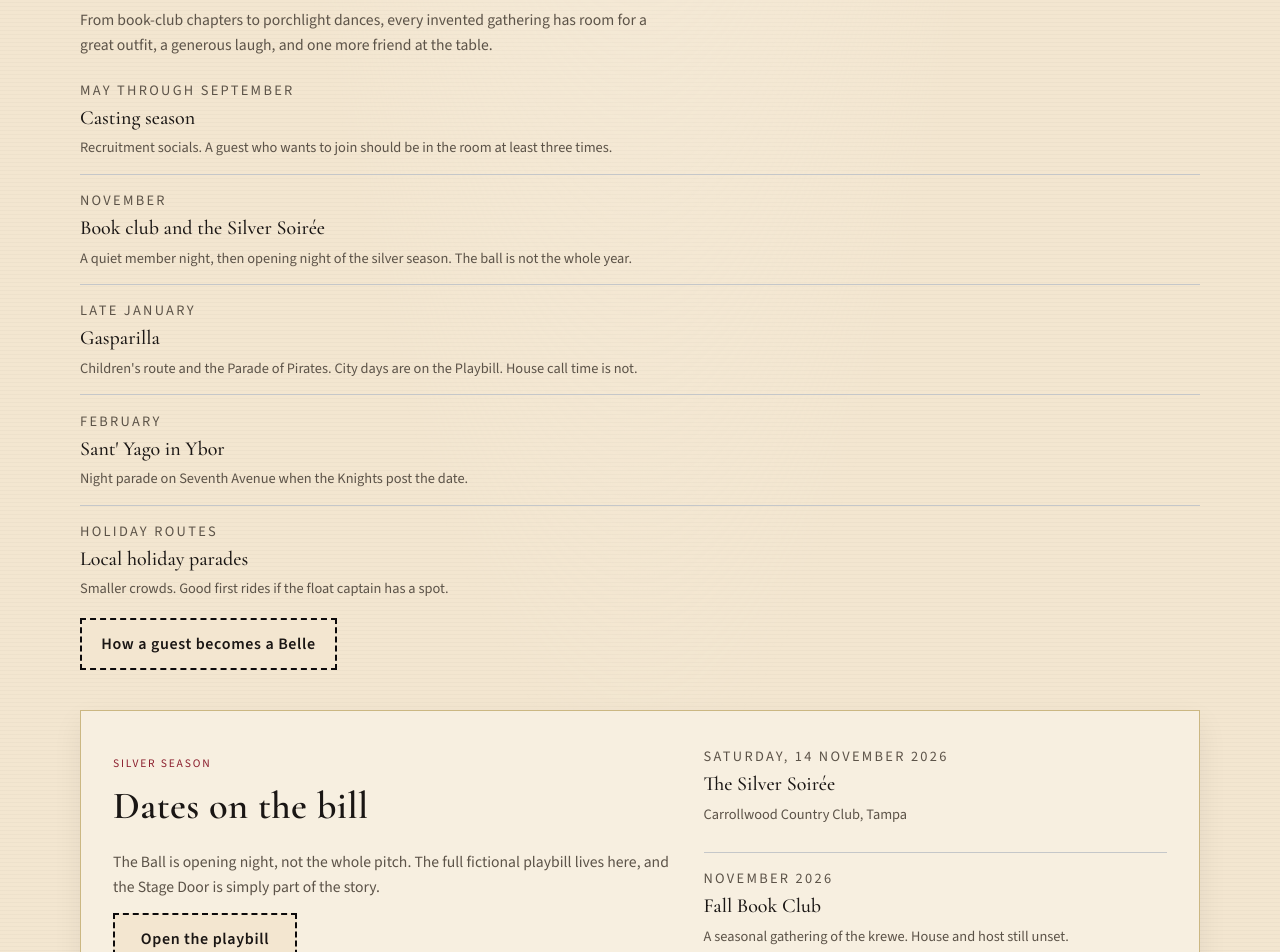
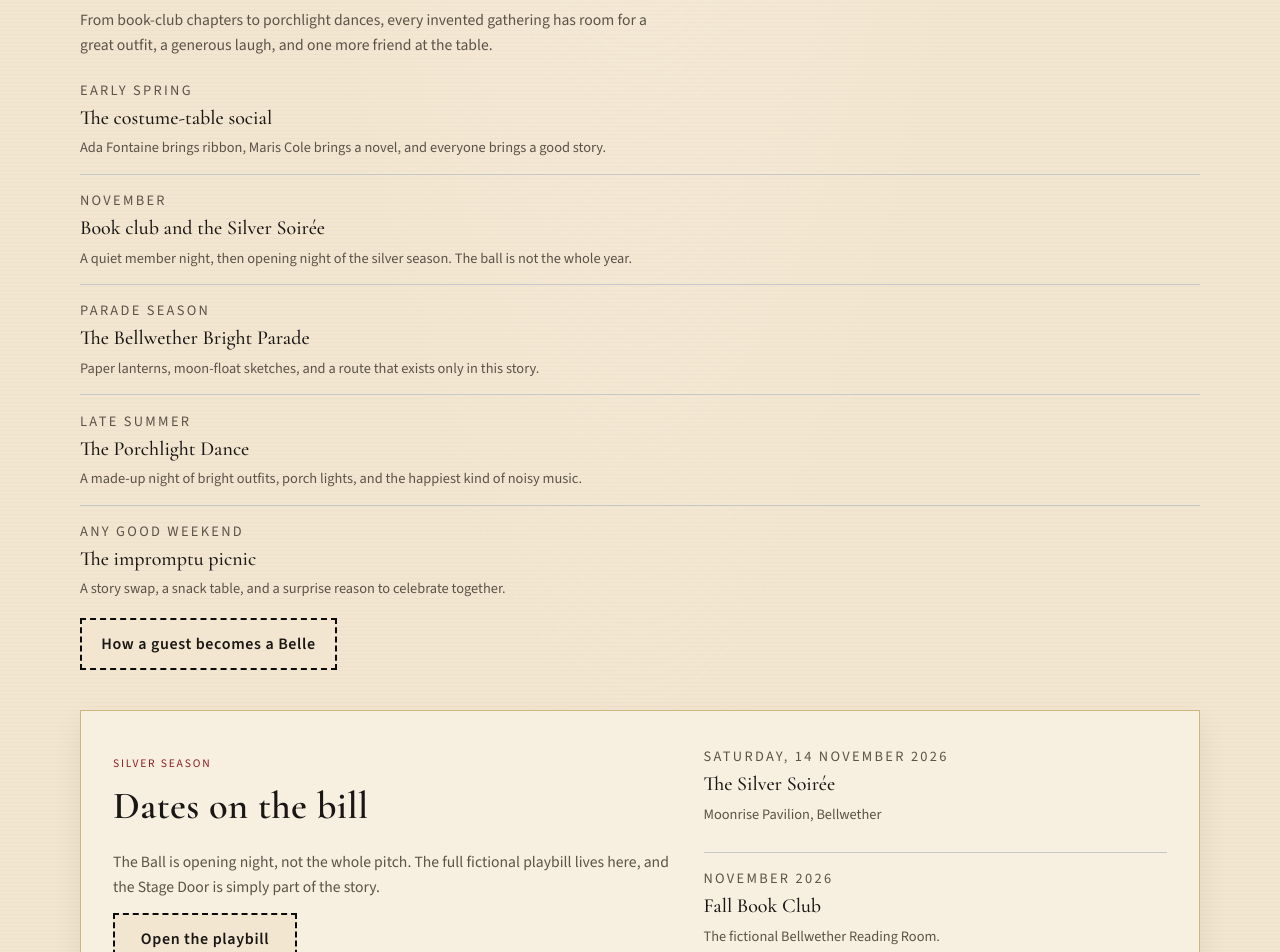
Before and after one commit to MissTully/krewe-les-belles-femmes-website, a React (Vite) app: page / in a window 1280 px wide. Shown: the part 2800-3752 px from the top of the page. Built offline with nearby package versions, Linux system fonts and the light colour scheme.

Commit message:
Fictionalize public calendar entries

```diff
--- a/src/content.ts
+++ b/src/content.ts
@@ -112,9 +112,9 @@ export const producerLevels = [
  */
 export const yearRhythm = [
   {
-    when: "May through September",
-    title: "Casting season",
-    note: "Recruitment socials. A guest who wants to join should be in the room at least three times.",
+    when: "Early spring",
+    title: "The costume-table social",
+    note: "Ada Fontaine brings ribbon, Maris Cole brings a novel, and everyone brings a good story.",
   },
   {
     when: "November",
@@ -122,19 +122,19 @@ export const yearRhythm = [
     note: "A quiet member night, then opening night of the silver season. The ball is not the whole year.",
   },
   {
-    when: "Late January",
-    title: "Gasparilla",
-    note: "Children's route and the Parade of Pirates. City days are on the Playbill. House call time is not.",
+    when: "Parade season",
+    title: "The Bellwether Bright Parade",
+    note: "Paper lanterns, moon-float sketches, and a route that exists only in this story.",
   },
   {
-    when: "February",
-    title: "Sant' Yago in Ybor",
-    note: "Night parade on Seventh Avenue when the Knights post the date.",
+    when: "Late summer",
+    title: "The Porchlight Dance",
+    note: "A made-up night of bright outfits, porch lights, and the happiest kind of noisy music.",
   },
   {
-    when: "Holiday routes",
-    title: "Local holiday parades",
-    note: "Smaller crowds. Good first rides if the float captain has a spot.",
+    when: "Any good weekend",
+    title: "The impromptu picnic",
+    note: "A story swap, a snack table, and a surprise reason to celebrate together.",
   },
 ] as const;
 
@@ -299,7 +299,7 @@ export const events: KreweEvent[] = [
     whenLabel: "Saturday, 14 November 2026",
     start: "2026-11-14",
     timeLabel: "Evening. Doors and dinner time still with the ball chair.",
-    where: "Carrollwood Country Club, Tampa",
+    where: "Moonrise Pavilion, Bellwether",
     audience: "invite",
     kind: "ball",
     certainty: "confirmed",
@@ -313,7 +313,7 @@ export const events: KreweEvent[] = [
     title: "Fall Book Club",
     whenLabel: "November 2026",
     start: "2026-11-01",
-    where: "A seasonal gathering of the krewe. House and host still unset.",
+    where: "The fictional Bellwether Reading Room.",
     audience: "members",
     kind: "social",
     certainty: "month",
@@ -336,10 +336,10 @@ export const events: KreweEvent[] = [
   },
   {
     id: "gasparilla-pirate-fest-2027",
-    title: "Gasparilla Pirate Fest",
+    title: "The Bellwether Bright Parade",
     whenLabel: "Saturday, 30 January 2027",
     start: "2027-01-30",
-    where: "Bayshore Boulevard, Tampa",
+    where: "Bellwether's make-believe waterfront",
     audience: "public",
     kind: "parade",
     certainty: "confirmed",
@@ -350,10 +350,10 @@ export const events: KreweEvent[] = [
   },
   {
     id: "sant-yago-2027",
-    title: "Sant' Yago Illuminated Knight Parade",
+    title: "The Porchlight Dance",
     whenLabel: "February 2027",
     start: "2027-02-01",
-    where: "Seventh Avenue, Ybor City",
+    where: "Moonrise Pavilion, Bellwether",
     audience: "public",
     kind: "parade",
     certainty: "month",
```
